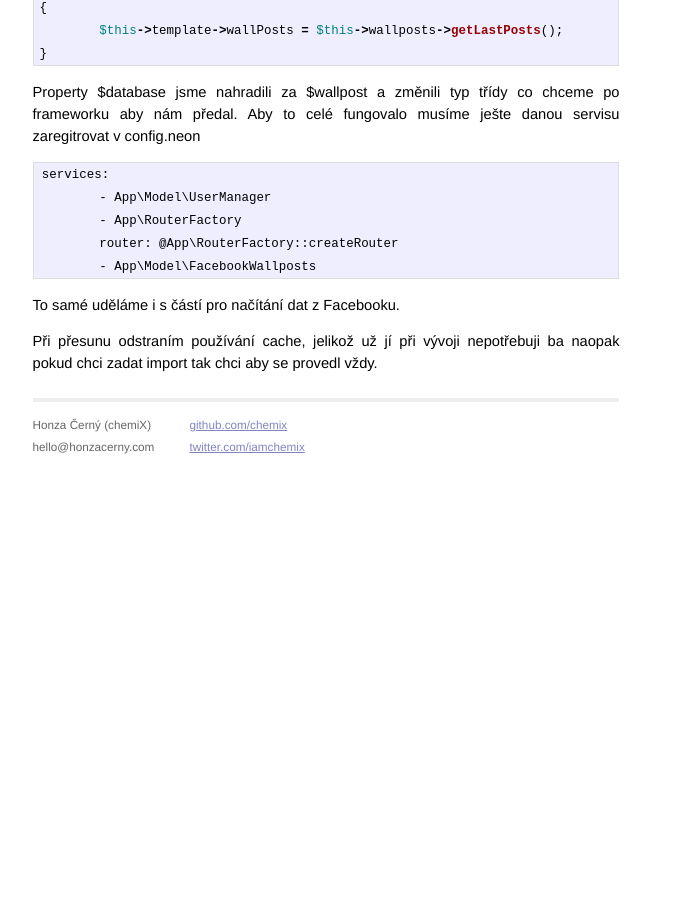
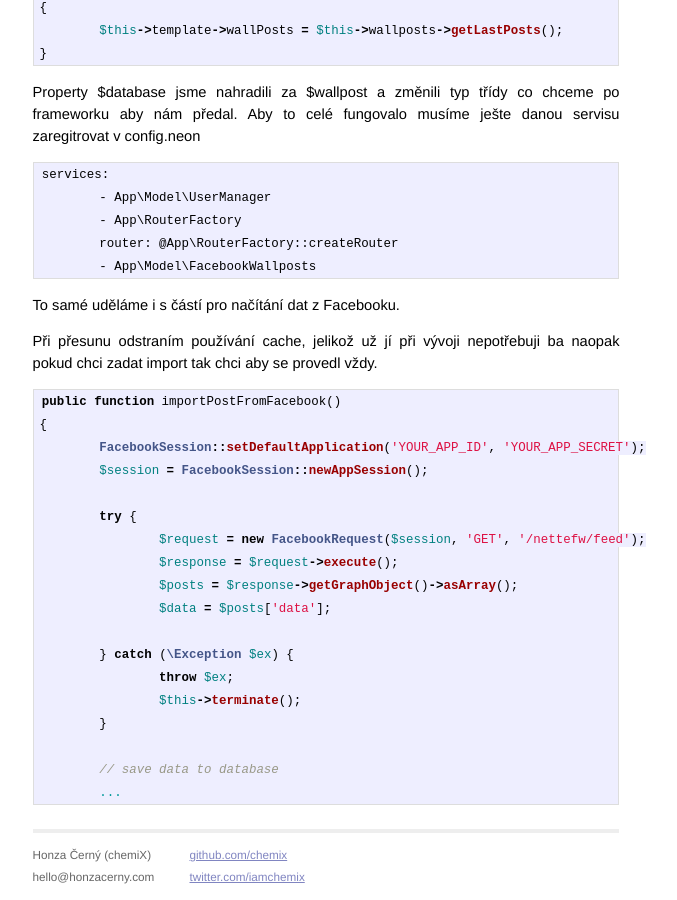
Before and after one commit to chemix/chemix.github.com, a Jekyll site: the page built from _posts/2014-06-13-nette-facebook-reader.md, in a window 1280 px wide and 900 px high, scrolled down 10620 px. Shown: the whole window, without its empty margins (314-991 px from the left). Built offline with Jekyll 4.4.1, drawn with Linux system fonts in a browser that asks for light colours; Markdown is read by kramdown in place of the engine named in the settings; before the commit the page ends 11089 px from its top, so only the background shows below that.

Commit message:
Updated 2014-06-13-nette-facebook-reader.md

````diff
--- a/_posts/2014-06-13-nette-facebook-reader.md
+++ b/_posts/2014-06-13-nette-facebook-reader.md
@@ -500,3 +500,27 @@ services:
 To samé uděláme i s částí pro načítání dat z Facebooku.
 
 Při přesunu odstraním používání cache, jelikož už jí při vývoji nepotřebuji ba naopak pokud chci zadat import tak chci aby se provedl vždy.
+
+
+
+
+``` php
+public function importPostFromFacebook()
+{
+	FacebookSession::setDefaultApplication('YOUR_APP_ID', 'YOUR_APP_SECRET');
+	$session = FacebookSession::newAppSession();
+
+	try {
+		$request = new FacebookRequest($session, 'GET', '/nettefw/feed');
+		$response = $request->execute();
+		$posts = $response->getGraphObject()->asArray();
+		$data = $posts['data'];
+
+	} catch (\Exception $ex) {
+		throw $ex;
+		$this->terminate();
+	}
+
+	// save data to database
+	...
+```
````
